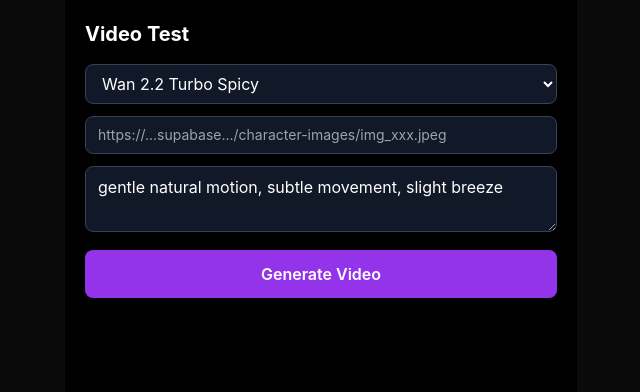
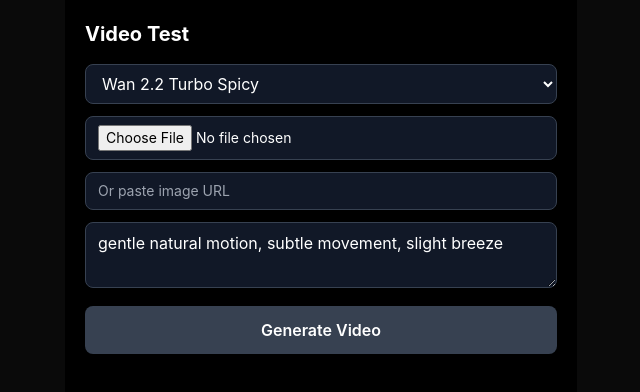
Before and after one commit to yrw2go-ui/Companion, a Next.js app: page /videotest in a window 1280 px wide. Shown: the top 392 px of the page, without its empty margins (319-959 px from the left). Built offline with nearby package versions, Linux system fonts and the light colour scheme.

Commit message:
Add image upload functionality to videotest.js

```diff
--- a/pages/videotest.js
+++ b/pages/videotest.js
@@ -1,4 +1,4 @@
-// pages/videotest.js
+// pages/videotest.js (full updated)
 import { useState } from 'react'
 
 const MODELS = {
@@ -15,6 +15,14 @@ export default function VideoTest() {
   const [videoUrl, setVideoUrl] = useState('')
   const [result, setResult] = useState('')
   const [loading, setLoading] = useState(false)
+
+  const handleUpload = (e) => {
+    const file = e.target.files[0];
+    if (file) {
+      const url = URL.createObjectURL(file);
+      setImageUrl(url);
+    }
+  };
 
   const generate = async () => {
     setLoading(true)
@@ -46,12 +54,16 @@ export default function VideoTest() {
           <option key={key} value={key}>{label}</option>
         ))}
       </select>
+
+      <input type="file" accept="image/*" onChange={handleUpload} className="w-full bg-gray-900 border border-gray-700 rounded-lg px-3 py-2 mb-3 text-sm" />
+
       <input
         value={imageUrl}
         onChange={e => setImageUrl(e.target.value)}
-        placeholder="https://...supabase.../character-images/img_xxx.jpeg"
+        placeholder="Or paste image URL"
         className="w-full bg-gray-900 border border-gray-700 rounded-lg px-3 py-2 mb-3 text-sm"
       />
+
       <textarea
         value={prompt}
         onChange={e => setPrompt(e.target.value)}
@@ -61,10 +73,10 @@ export default function VideoTest() {
       />
       <button
         onClick={generate}
-        disabled={loading}
+        disabled={loading || !imageUrl}
         className="w-full bg-purple-600 hover:bg-purple-700 disabled:bg-gray-700 rounded-lg py-3 font-semibold mb-4"
       >
-        {loading ? 'Generating (can take 1-2 min)...' : 'Generate Video'}
+        {loading ? 'Generating...' : 'Generate Video'}
       </button>
       {videoUrl && (
         <video controls autoPlay loop src={videoUrl} className="w-full rounded-lg mb-4" />
```
